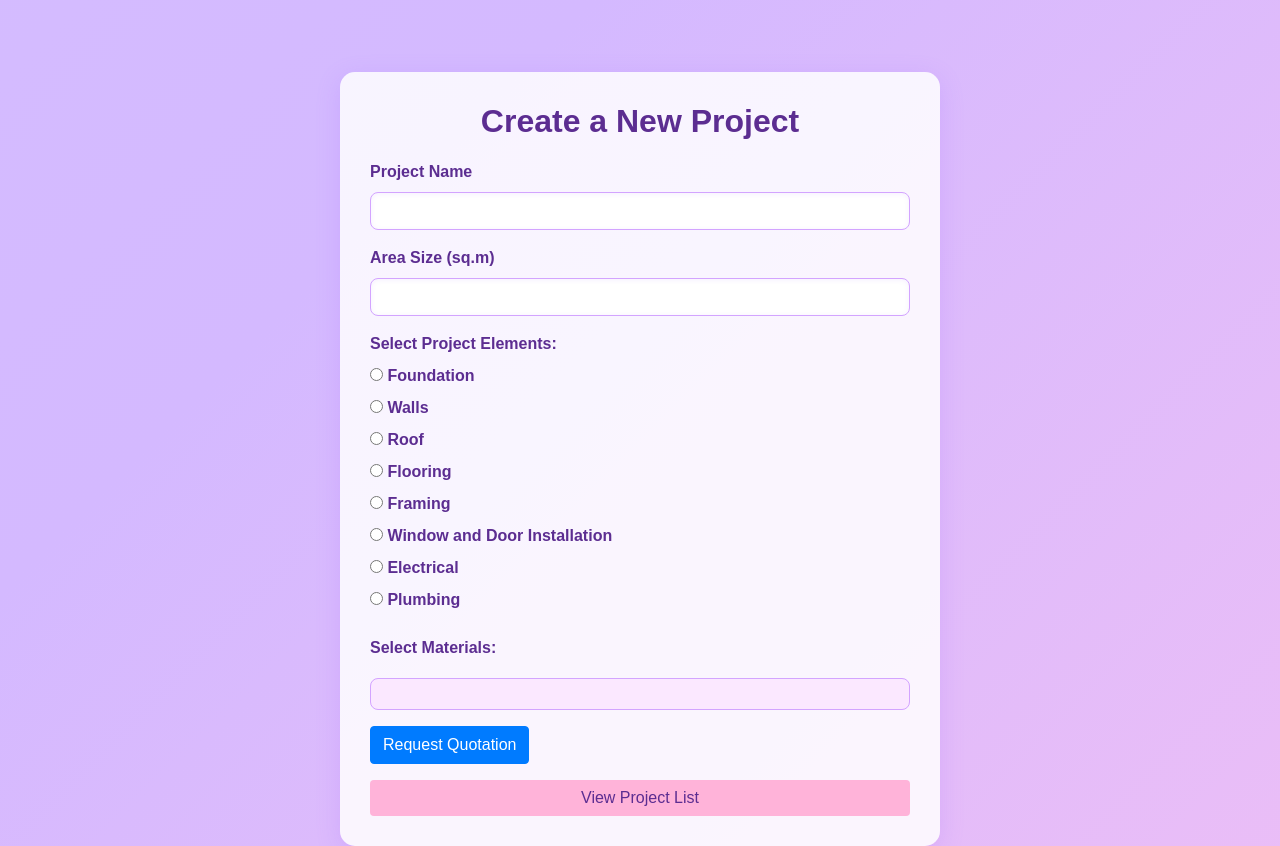
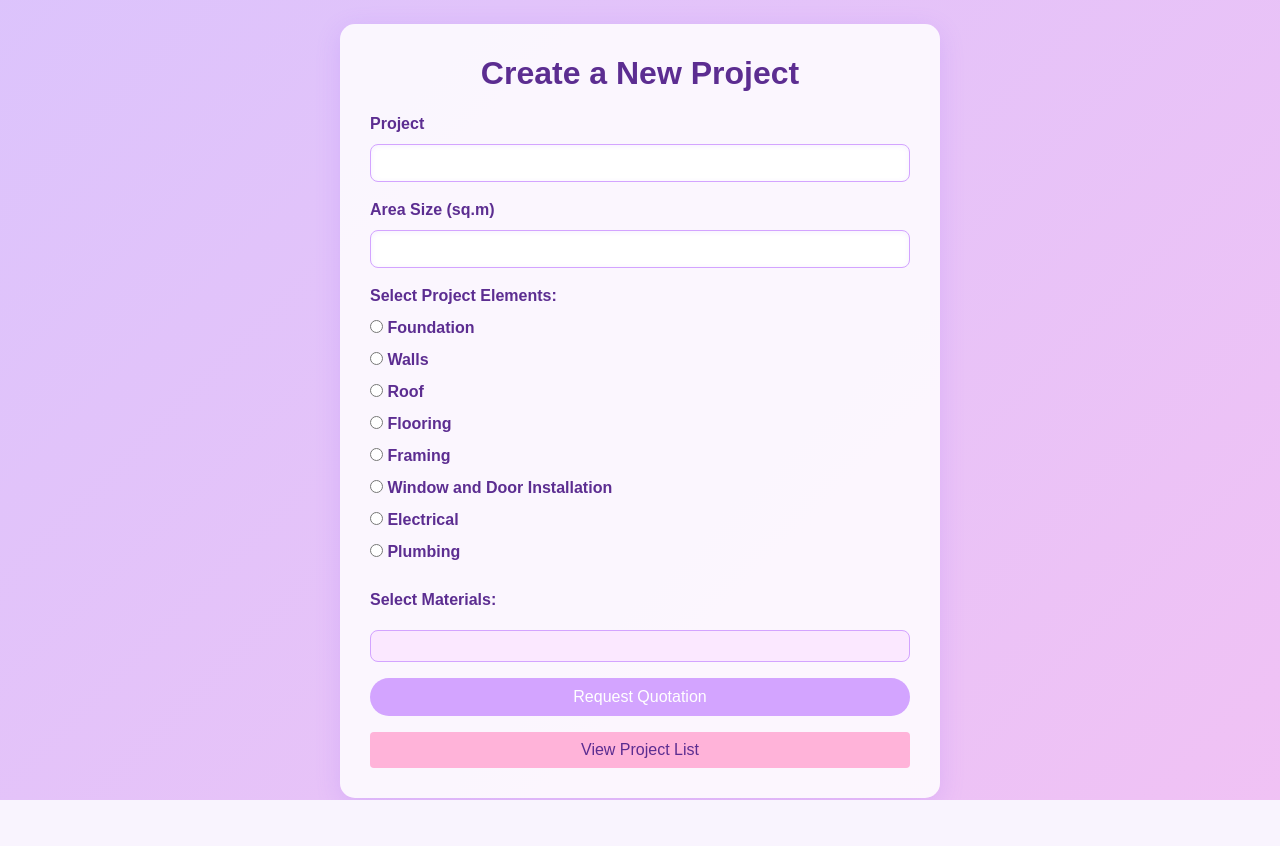
Before and after one commit to eayerishz/Marimla_Replacement, a Django app: page /create-quotation/ in a window 1280 px wide. After the commit the page ends 800 px from the top, so only its background shows below. Run offline with Django 5.2, Linux system fonts and the light colour scheme; a user stored in the database is signed in; some libraries are stand-ins or nearby versions.

Commit message:
updated frontend

```diff
--- a/templates/create_project.html
+++ b/templates/create_project.html
@@ -5,13 +5,19 @@
 
 {% block content %}
     <style>
-        /* Body background - pastel galaxy gradient */
+        /* Body background - pastel pink and purple gradient */
         body {
-            background: linear-gradient(135deg, #ffe3f3, #d4c4ff, #d4b9ff, #fcc1f0);
+            background: linear-gradient(135deg, #ffe3f3, #d4c4ff, #fcc1f0);
             background-size: 400% 400%;
             animation: gradientBackground 15s ease infinite;
             font-family: Arial, sans-serif;
             color: #333;
+            margin: 0;
+            padding: 0;
+            height: 100vh; /* Full height */
+            display: flex; /* Flexbox for centering */
+            justify-content: center; /* Center horizontally */
+            align-items: center; /* Center vertically */
         }
 
         @keyframes gradientBackground {
@@ -22,7 +28,8 @@
 
         .project-container {
             max-width: 600px;
-            margin: auto;
+            width: 100%; /* Responsive width */
+            margin: 0 auto;
             padding: 30px;
             background-color: rgba(255, 255, 255, 0.85); /* Semi-transparent white */
             border-radius: 15px;
@@ -82,13 +89,12 @@
         }
     </style>
 
-    <div class="container mt-5 flex-grow-1">
     <div class="project-container">
         <h2>Create a New Project</h2>
         <form id="quotationForm" method="post" action="{% url 'create_quotation' %}">
             {% csrf_token %}
             <div class="form-group">
-                    <label for="project_name">Project Name</label>
+                <label for="project_name">Project</label>
                 <input type="text" class="form-control" id="project_name" name="project_name" required>
             </div>
             <div class="form-group">
@@ -98,14 +104,14 @@
             <div class="form-group">
                 <label>Select Project Elements:</label>
                 <div>
-                        <label><input type="radio" name="projectElement" value="Foundation" onclick="updateMaterials()"> Foundation</label><br>
-                        <label><input type="radio" name="projectElement" value="Walls" onclick="updateMaterials()"> Walls</label><br>
-                        <label><input type="radio" name="projectElement" value="Roof" onclick="updateMaterials()"> Roof</label><br>
-                        <label><input type="radio" name="projectElement" value="Flooring" onclick="updateMaterials()"> Flooring</label><br>
-                        <label><input type="radio" name="projectElement" value="Framing" onclick="updateMaterials()"> Framing</label><br>
-                        <label><input type="radio" name="projectElement" value="Window and Door Installation" onclick="updateMaterials()"> Window and Door Installation</label><br>
-                        <label><input type="radio" name="projectElement" value="Electrical" onclick="updateMaterials()"> Electrical</label><br>
-                        <label><input type="radio" name="projectElement" value="Plumbing" onclick="updateMaterials()"> Plumbing</label>
+                    <label><input type="radio" name="projectElement" value="Foundation" onclick="updateMaterials()" required> Foundation</label><br>
+                    <label><input type="radio" name="projectElement" value="Walls" onclick="updateMaterials()" required> Walls</label><br>
+                    <label><input type="radio" name="projectElement" value="Roof" onclick="updateMaterials()" required> Roof</label><br>
+                    <label><input type="radio" name="projectElement" value="Flooring" onclick="updateMaterials()" required> Flooring</label><br>
+                    <label><input type="radio" name="projectElement" value="Framing" onclick="updateMaterials()" required> Framing</label><br>
+                    <label><input type="radio" name="projectElement" value="Window and Door Installation" onclick="updateMaterials()" required> Window and Door Installation</label><br>
+                    <label><input type="radio" name="projectElement" value="Electrical" onclick="updateMaterials()" required> Electrical</label><br>
+                    <label><input type="radio" name="projectElement" value="Plumbing" onclick="updateMaterials()" required> Plumbing</label>
                 </div>
             </div>
             <div class="form-group">
@@ -114,10 +120,9 @@
                     <!-- Dynamic materials will be injected here -->
                 </fieldset>
             </div>
-                <button type="submit" class="btn btn-primary">Request Quotation</button>
+            <button type="submit" class="btn btn-custom">Request Quotation</button>
         </form>
         <a href="{% url 'project_list' %}" class="btn btn-secondary mt-3">View Project List</a>
-        </div>
     </div>
 
     <script>
@@ -159,7 +164,7 @@
 
             materials.forEach(material => {
                 const label = document.createElement('label');
-                label.innerHTML = `<input type="radio" name="material" value="${material}"> ${material}`;
+                label.innerHTML = `<input type="radio" name="material" value="${material}" required> ${material}`;
                 materialsFieldset.appendChild(label);
                 materialsFieldset.appendChild(document.createElement('br'));
             });
```
Also changed, not shown: templates/project_confirm_delete.html (+46 -0 lines), templates/project_detail.html (+24 -3 lines), templates/project_list.html (+12 -14 lines), db.sqlite3. Lines whose indentation alone changed are shown as unchanged.
